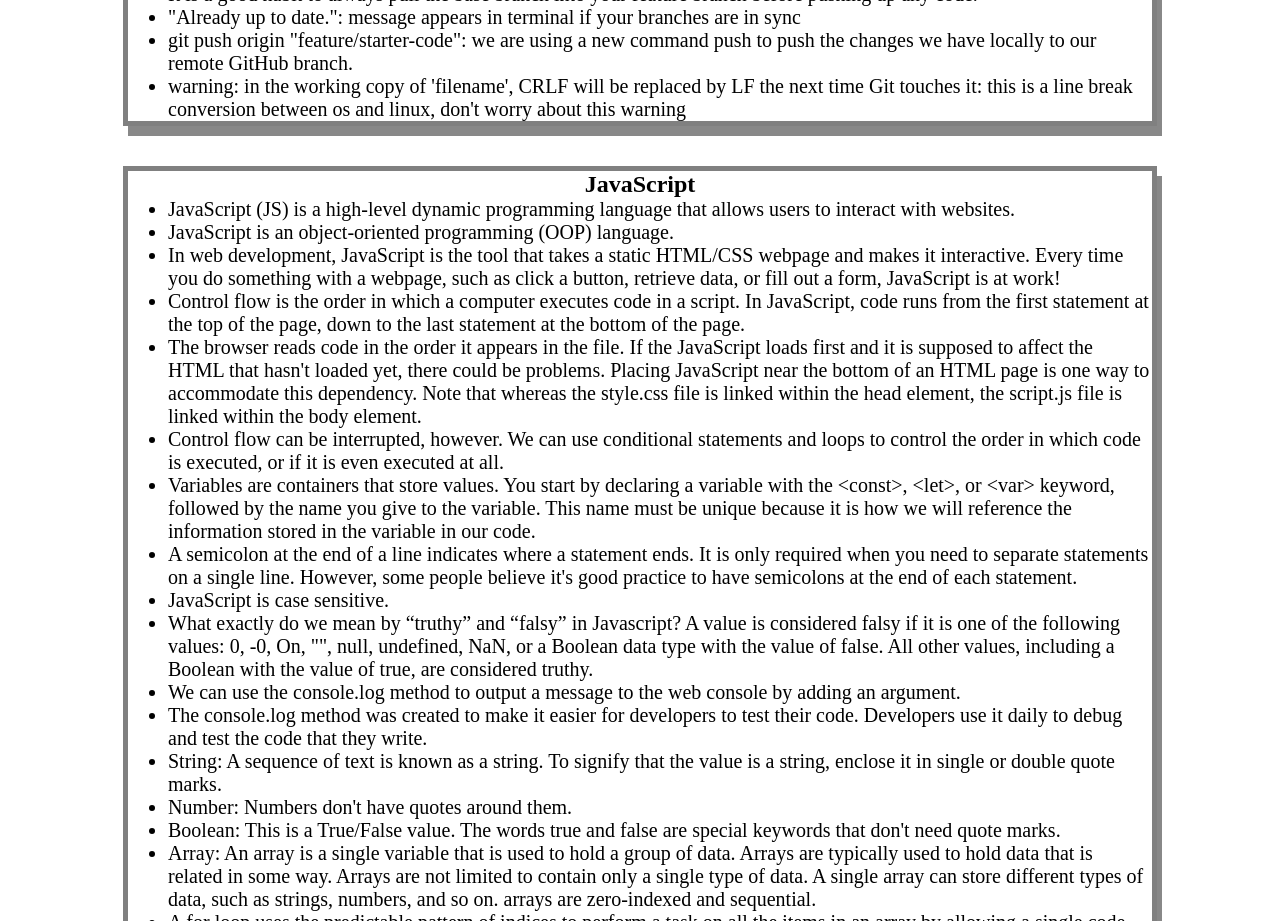
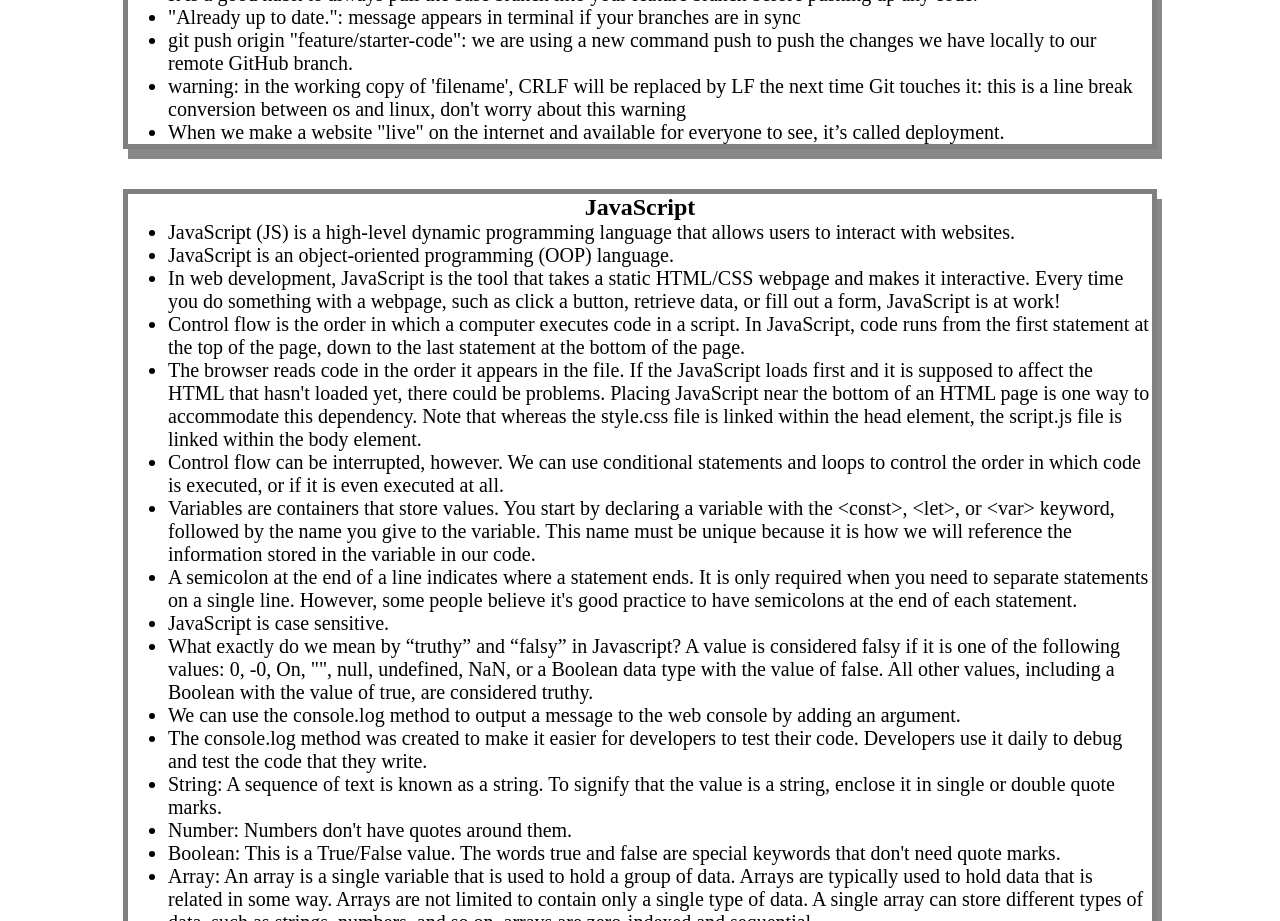
Before and after one commit to fevercatdream/prework-study-guide, a plain HTML site: page index.html in a window 1280 px wide. Shown: the part 4020-4941 px from the top of the page. Drawn offline with Linux system fonts and the light colour scheme; a script that the page names is missing.

Commit message:
updated project README file

```diff
--- a/index.html
+++ b/index.html
@@ -124,6 +124,7 @@
           <li>"Already up to date.": message appears in terminal if your branches are in sync</li>
           <li>git push origin "feature/starter-code": we are using a new command push to push the changes we have locally to our remote GitHub branch.</li>
           <li>warning: in the working copy of 'filename', CRLF will be replaced by LF the next time Git touches it: this is a line break conversion between os and linux, don't worry about this warning</li>
+          <li>When we make a website "live" on the internet and available for everyone to see, it’s called deployment.</li>
         </ul>
       </section>
       <section class="card" id="javascript-section">
```
Also changed, not shown: 1 other file.
